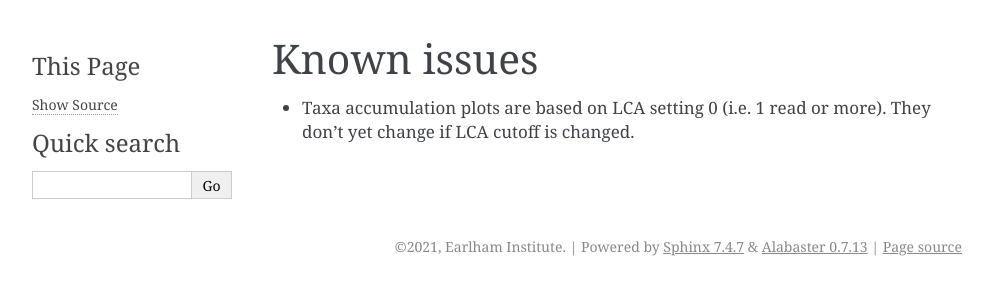
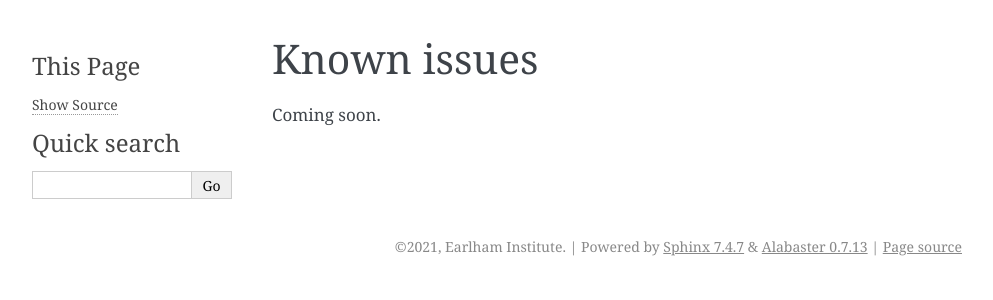
Before and after one commit to richardmleggett/MARTi, a Sphinx documentation site: the page built from docs/source/issues.rst, in a window 1280 px wide. Shown: the top 300 px of the page, without its empty margins (148-1141 px from the left). Built offline with Sphinx 7.4.7, drawn with Linux system fonts in a browser that asks for light colours; formulas are drawn with MathJax 3.

Commit message:
Updated docs

```diff
--- a/docs/source/configfiles.rst
+++ b/docs/source/configfiles.rst
@@ -46,7 +46,7 @@ You can run multiple BLAST processes. Each begins with the Keyword BlastProcess.
    :delim: tab
 
 Example
-=======
+-------
 
 Example file::
 
--- a/docs/source/issues.rst
+++ b/docs/source/issues.rst
@@ -3,4 +3,4 @@
 Known issues
 ============
 
-* Taxa accumulation plots are based on LCA setting 0 (i.e. 1 read or more). They don't yet change if LCA cutoff is changed.
+Coming soon.
```
Also changed, not shown: 3 other files.
